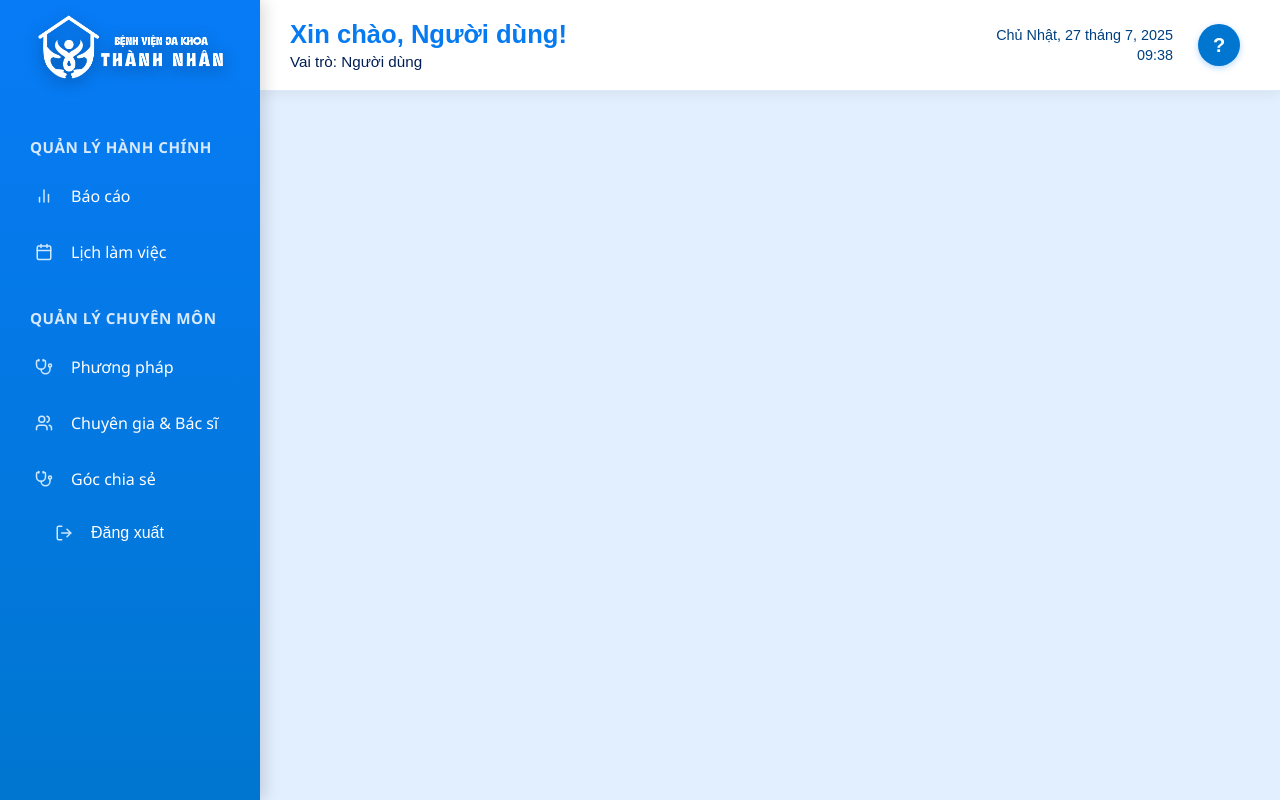
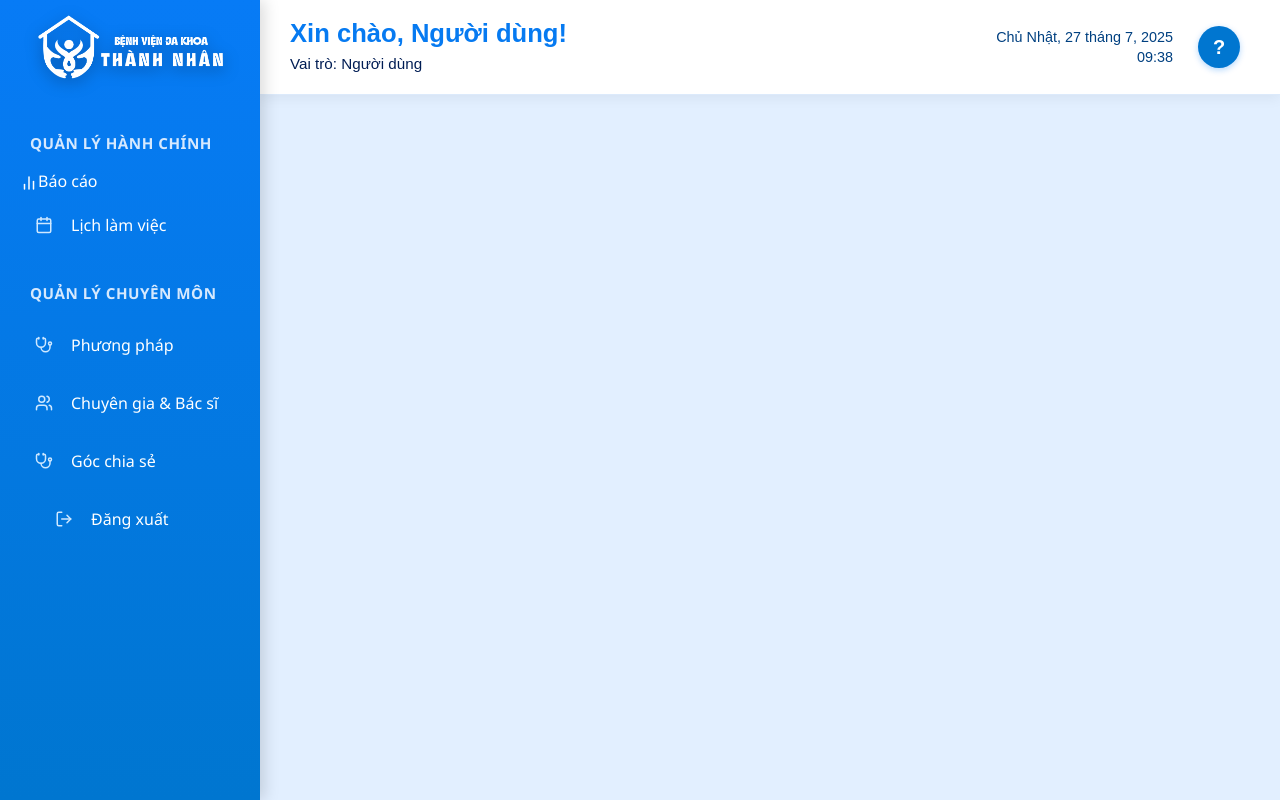
Before and after one commit to QuynhNhu13/Infertility-Treatment-Management-and-Monitoring-System, a React (Create React App) app: page /quan-ly in a window 1280 px wide. Built offline with nearby package versions, Linux system fonts and the light colour scheme; no server answers.

Commit message:
cap nhat duong dan

```diff
--- a/package.json
+++ b/package.json
@@ -10,6 +10,7 @@
     "antd": "^5.26.6",
     "axios": "^1.10.0",
     "bootstrap": "^5.3.7",
+    "chart.js": "^4.5.0",
     "date-fns": "^4.1.0",
     "lucide-react": "^0.525.0",
     "quill": "^2.0.3",
--- a/src/components/SidebarAdmin.jsx
+++ b/src/components/SidebarAdmin.jsx
@@ -31,6 +31,14 @@ const SidebarAdmin = () => {
         <div className="section-title">QUẢN LÝ HỆ THỐNG</div>
 
         <Link
+          to={`${ROUTES.ADMIN}/${ROUTES.DASHBOARD_ADMIN_ACC}`}
+          className={isActive(`${ROUTES.ADMIN}/${ROUTES.DASHBOARD_ADMIN_ACC}`) ? "active" : ""}
+        >
+          <Users size={18} />
+          <span>Tổng quan nhân sự</span>
+        </Link>
+
+        <Link
           to={`${ROUTES.ADMIN}/${ROUTES.ADMIN_MANA_ACC}`}
           className={isActive(`${ROUTES.ADMIN}/${ROUTES.ADMIN_MANA_ACC}`) ? "active" : ""}
         >
--- a/src/components/SidebarMana.jsx
+++ b/src/components/SidebarMana.jsx
@@ -15,6 +15,7 @@ import {
 } from "lucide-react";
 import logobv from "../assets/logobv.png";
 import { useAuth } from "../context/AuthContext";
+import { useState } from "react";
 
 
 const SidebarMana = () => {
@@ -27,9 +28,17 @@ const SidebarMana = () => {
   // const handleLogout = () => {
   //   navigate("/");
   // };
-    const handleLogout = () => {
+  const handleLogout = () => {
     logout();
     navigate("/dang-nhap");
+  };
+
+
+
+  const [showReportDropdown, setShowReportDropdown] = useState(false);
+
+  const toggleReportDropdown = () => {
+    setShowReportDropdown(!showReportDropdown);
   };
 
 
@@ -41,10 +50,20 @@ const SidebarMana = () => {
 
       <div className="sidebar-section">
         <div className="section-title">QUẢN LÝ HÀNH CHÍNH</div>
-        <Link to="/manager/reports" className={isActive("/manager/reports") ? "active" : ""}>
+        <div onClick={toggleReportDropdown} className={`dropdown-toggle-sidebarMana ${isActive("/quan-ly/dashboard-manager") ? "active" : ""}`}>
           <BarChart2 size={18} />
           <span>Báo cáo</span>
-        </Link>
+        </div>
+        {showReportDropdown && (
+          <div className="dropdown-menu-sidebarMana">
+            <Link to="/quan-ly/dashboard-manager" className={isActive("/quan-ly/dashboard-manager") ? "active" : ""}>
+              <span>Báo cáo lịch khám</span>
+            </Link>
+            <Link to="/quan-ly/financial-dashboard-manager" className={isActive("/quan-ly/financial-dashboard-manager") ? "active" : ""}>
+              <span>Báo cáo tài chính</span>
+            </Link>
+          </div>
+        )}
         <Link to={`${ROUTES.MANAGER}/${ROUTES.SCHEDULE_TEMPLATE_LIST}`} className={isActive(`${ROUTES.MANAGER}/${ROUTES.SCHEDULE_TEMPLATE_LIST}`) ? "active" : ""}>
           <Calendar size={18} />
           <span>Lịch làm việc</span>
@@ -70,7 +89,7 @@ const SidebarMana = () => {
           <span>Phương pháp</span>
         </Link>
 
-        <Link  to={`${ROUTES.MANAGER}/${ROUTES.DOCTOR_MANAGER}`}
+        <Link to={`${ROUTES.MANAGER}/${ROUTES.DOCTOR_MANAGER}`}
           className={isActive(`${ROUTES.MANAGER}/${ROUTES.DOCTOR_MANAGER}`) ? "active" : ""}>
           <Users size={18} />
           <span>Chuyên gia & Bác sĩ</span>
--- a/src/routes/AppRoutes.jsx
+++ b/src/routes/AppRoutes.jsx
@@ -51,6 +51,9 @@ import DoctorManager from "../pages/doctor-management/DoctorManager";
 import DoctorList from "../pages/doctor-management/DoctorList";
 import DoctorDetail from "../pages/doctor-management/DoctorDetail";
 import AchievementPage from "../components/achievement/AchievementPage";
+import Dashboard from "../pages/dash-board-management/Dashboard";
+import ManaDashboard from "../pages/dash-board-management/ManaDashboard";
+import FinancialReport from "../pages/dash-board-management/FinancialReport";
 
 function AppRoutes() {
   return (
@@ -62,6 +65,8 @@ function AppRoutes() {
         <Route path={ROUTES.LIST_BLOG_MANA} element={<ListBlogMana />} />
         <Route path={ROUTES.SCHEDULE_TEMPLATE_LIST} element={<ScheduleTemplateList />} />
         <Route path={ROUTES.DOCTOR_MANAGER} element={<DoctorManager />} />
+        <Route path={ROUTES.MANAGER_DASHBOARD} element={<ManaDashboard />} />
+        <Route path={ROUTES.MANAGER_FINANCIAL_DASHBOARD} element={<FinancialReport />} />
       </Route>
 
       <Route path={ROUTES.DOCTOR} element={<DoctorDashboard />}>
@@ -84,6 +89,8 @@ function AppRoutes() {
       </Route>
 
       <Route path={ROUTES.ADMIN} element={<AdminDashboard />}>
+        <Route index element={<Navigate to={ROUTES.DASHBOARD_ADMIN_ACC} replace />} />
+        <Route path={ROUTES.DASHBOARD_ADMIN_ACC} element={<Dashboard />} />
         <Route path={ROUTES.ADMIN_MANA_ACC} element={<AdminManageAcc />} />
       </Route>
 
@@ -135,7 +142,7 @@ function AppRoutes() {
       <Route path="/bac-si/:id" element={<DoctorDetail />} />
 
       {/* Achievement */}
-      <Route path={ROUTES.ACHIEVEMENT_VIEW} element={<AchievementPage/>}/>
+      <Route path={ROUTES.ACHIEVEMENT_VIEW} element={<AchievementPage />} />
     </Routes>
   );
 }
--- a/src/routes/RoutePath.js
+++ b/src/routes/RoutePath.js
@@ -60,13 +60,18 @@ const ROUTES = {
   PROFILE_VIEW: `thong-tin-ca-nhan`,
   ADMIN_MANA_ACC: `quan-ly-tai-khoan`,
 
-   // doctor - management
+  // doctor - management
   LIST_DOCTOR: `/danh-sach-chuyen-gia-bac-si`, //CHƯA LÀM
   DOCTOR_MANAGER: `quan-ly-bac-si`,
 
   // achievement
   ACHIEVEMENT_VIEW: `/thanh-tuu`,
 
+  //dashboard-management
+  DASHBOARD_ADMIN_ACC: `quan-ly-tai-khoan`,
+  MANAGER_FINANCIAL_DASHBOARD: 'financial-dashboard-manager',
+  MANAGER_DASHBOARD: 'dashboard-manager',
+
 };
 
 export default ROUTES;
```
Also changed, not shown: 1 other file (tests, documents, lock files or other folders).
